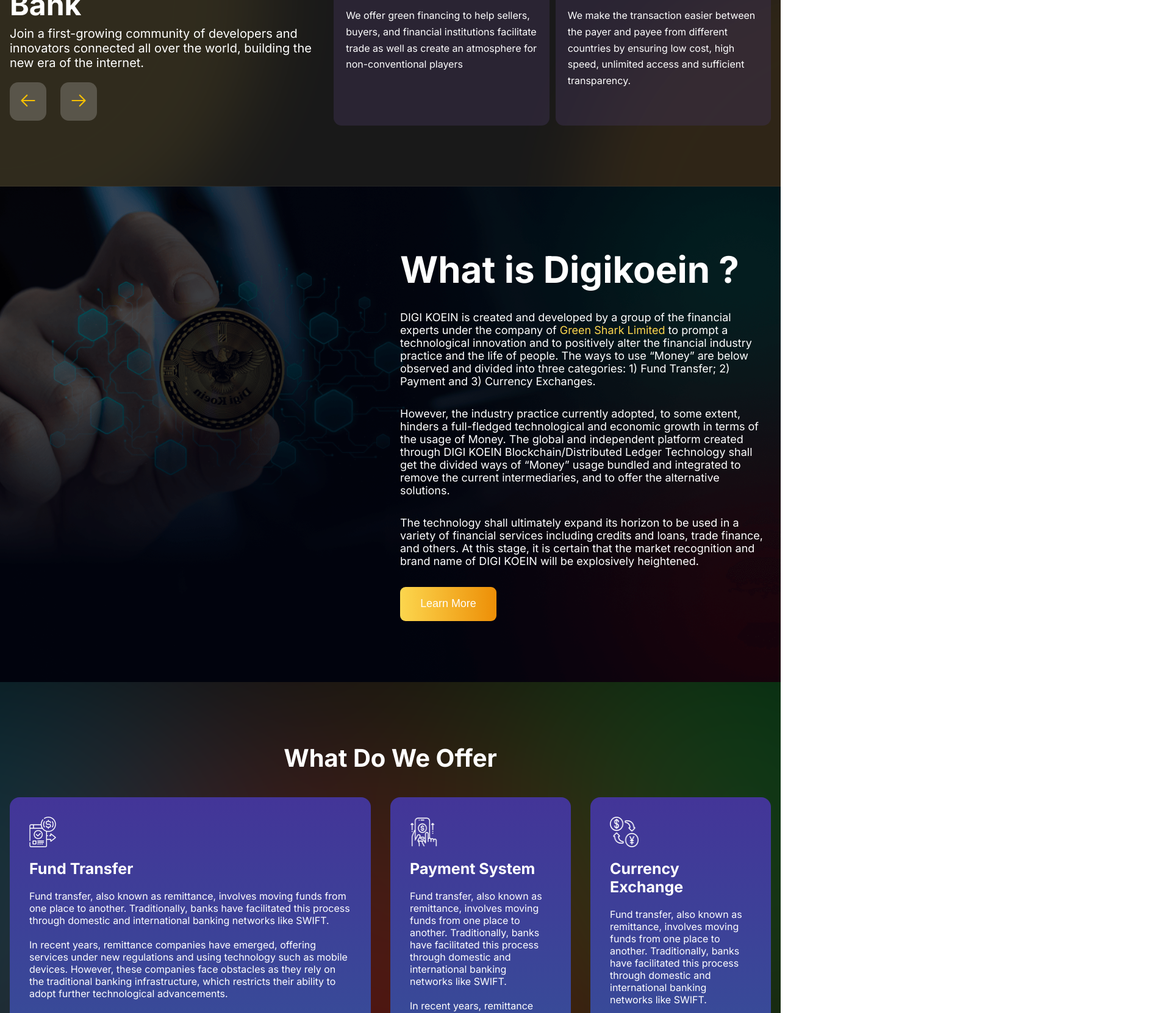
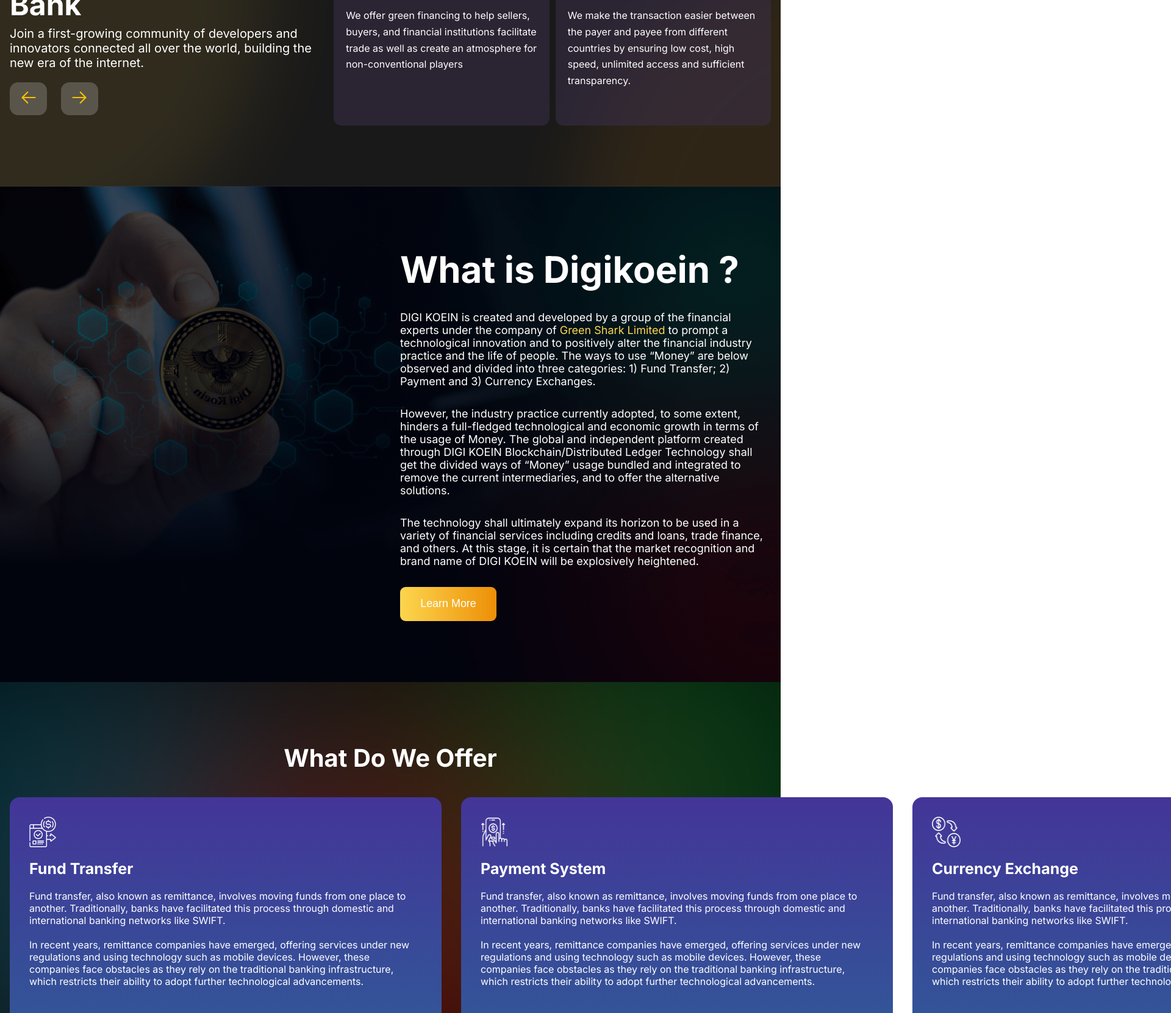
Before and after one commit to Jahid0178/digi-koein-task, a React (Vite) app: page / in a window 1280 px wide. Shown: the part 1040-2702 px from the top of the page at 61% size, 1920 px wide, since content can reach past the window. Built offline with nearby package versions, Linux system fonts and the light colour scheme.

Commit message:
style: fixed style css issue

```diff
--- a/src/styles/header.scss
+++ b/src/styles/header.scss
@@ -5,7 +5,7 @@
   background: rgba(0, 0, 0, 0.1);
   backdrop-filter: blur(5px);
   -webkit-backdrop-filter: blur(5px);
-  position: fixed;
+  position: absolute;
   top: 0;
   left: 0;
   right: 0;
--- a/src/styles/home.scss
+++ b/src/styles/home.scss
@@ -29,6 +29,14 @@
       .hero-title {
         font-size: 4.37rem;
         margin: 0.1rem 0 0.688rem 0;
+        text-transform: uppercase;
+        font-weight: 800;
+      }
+
+      .hero-description {
+        max-width: 53.051rem;
+        width: 100%;
+        margin: 0 auto;
       }
 
       button {
@@ -88,11 +96,17 @@
           margin-top: 1.25rem;
 
           button {
+            width: 3.813rem;
+            height: 3.375rem;
             background: rgba($color: #fff, $alpha: 0.2);
-            padding: 1rem;
             border: 0;
             border-radius: 0.875rem;
             cursor: pointer;
+
+            img {
+              width: 1.75rem;
+              height: 1.75rem;
+            }
           }
         }
       }
@@ -244,6 +258,7 @@
     display: grid;
     grid-template-columns: 2fr repeat(2, 1fr);
     gap: 2rem;
+    transition: all 0.3s;
 
     .offer-card {
       min-height: 425px;
@@ -257,6 +272,19 @@
 
       h3 {
         font-size: 1.563rem;
+        text-wrap: nowrap;
+      }
+
+      p {
+        width: 644px;
+
+        @media screen and (max-width: 1024px) {
+          width: 100%;
+        }
+
+        @media screen and (max-width: 768px) {
+          width: 100%;
+        }
       }
 
       img {
@@ -278,6 +306,7 @@
           border: none;
           background-color: rgba($color: #fff, $alpha: 0.1);
           padding: 1rem;
+          cursor: pointer;
 
           img {
             width: 100%;
@@ -294,11 +323,23 @@
     }
 
     @media screen and (max-width: 1024px) {
-      grid-template-columns: repeat(2, 1fr);
+      grid-template-columns: repeat(2, 1fr) !important;
     }
 
     @media screen and (max-width: 768px) {
-      grid-template-columns: 1fr;
+      grid-template-columns: 1fr !important;
     }
   }
+
+  .offer-expanded-1 {
+    grid-template-columns: 2fr 1fr 1fr;
+  }
+
+  .offer-expanded-2 {
+    grid-template-columns: 1fr 2fr 1fr;
+  }
+
+  .offer-expanded-3 {
+    grid-template-columns: 1fr 1fr 2fr;
+  }
 }
--- a/src/styles/main.scss
+++ b/src/styles/main.scss
@@ -15,6 +15,7 @@
   -webkit-font-smoothing: antialiased;
   -moz-osx-font-smoothing: grayscale;
   overflow-x: hidden;
+  position: relative;
 }
 
 .container {
@@ -35,6 +36,11 @@
     width: 57px;
     height: 56px;
   }
+
+  h3 {
+    font-size: 1.563rem;
+    text-transform: uppercase;
+  }
 }
 
 section,
@@ -43,7 +49,7 @@
 }
 
 .btn {
-  width: 9.87rem;
+  width: 9.875rem;
   height: 3.5rem;
   font-size: 1.12rem;
   border-radius: 0.563rem;
```
